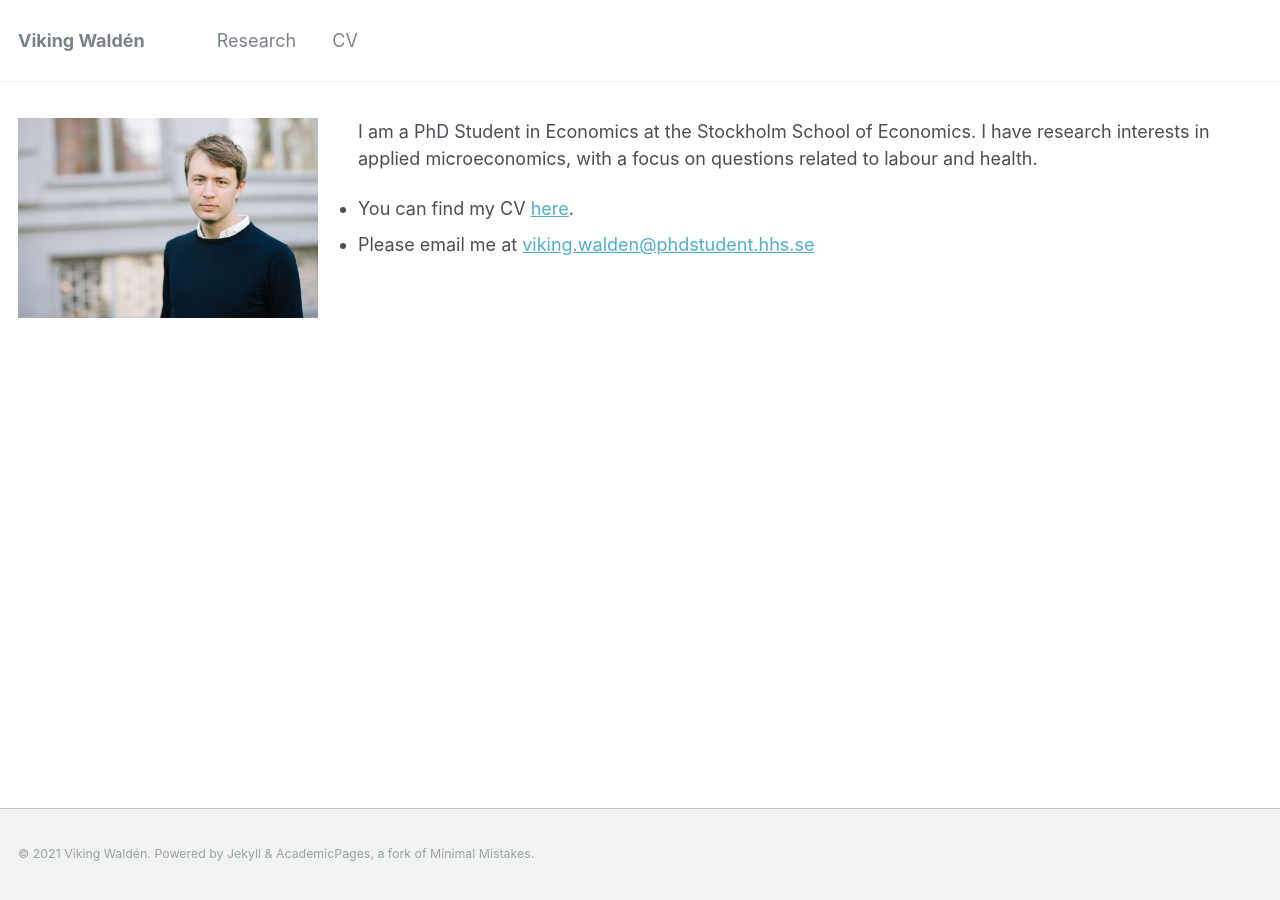
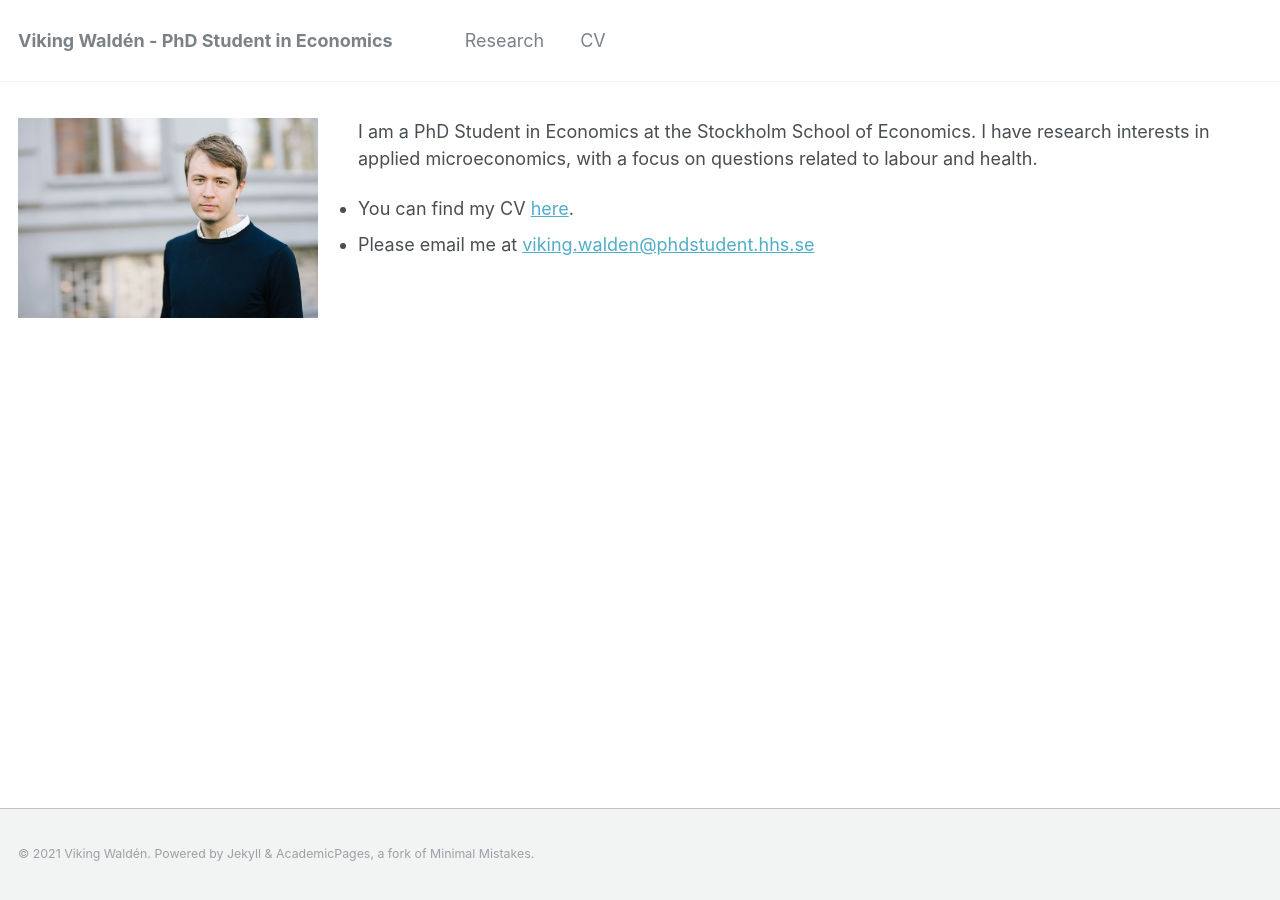
Before and after one commit to vikingwalden/vikingwalden.github.io, a Jekyll site: the page built from _pages/about.md, in a window 1280 px wide. Built offline with Jekyll 4.4.1, drawn with Linux system fonts in a browser that asks for light colours.

Commit message:
Add page description and update page title

```diff
--- a/_config.yml
+++ b/_config.yml
@@ -7,10 +7,10 @@
 
 # Site Settings
 locale                   : "en-UK"
-title                    : "Viking Waldén"
+title                    : "Viking Waldén - PhD Student in Economics"
 title_separator          : "-"
 name                     : &name "Viking Waldén"
-description              : &description "personal description"
+description              : &description "Viking Waldéns website. "
 url                      : https://vikingwalden.github.io/ # the base hostname & protocol for your site e.g. "https://mmistakes.github.io"
 baseurl                  : "" # the subpath of your site, e.g. "/blog"
 repository               : "vikingwalden/vikingwalden.github.io"
```
